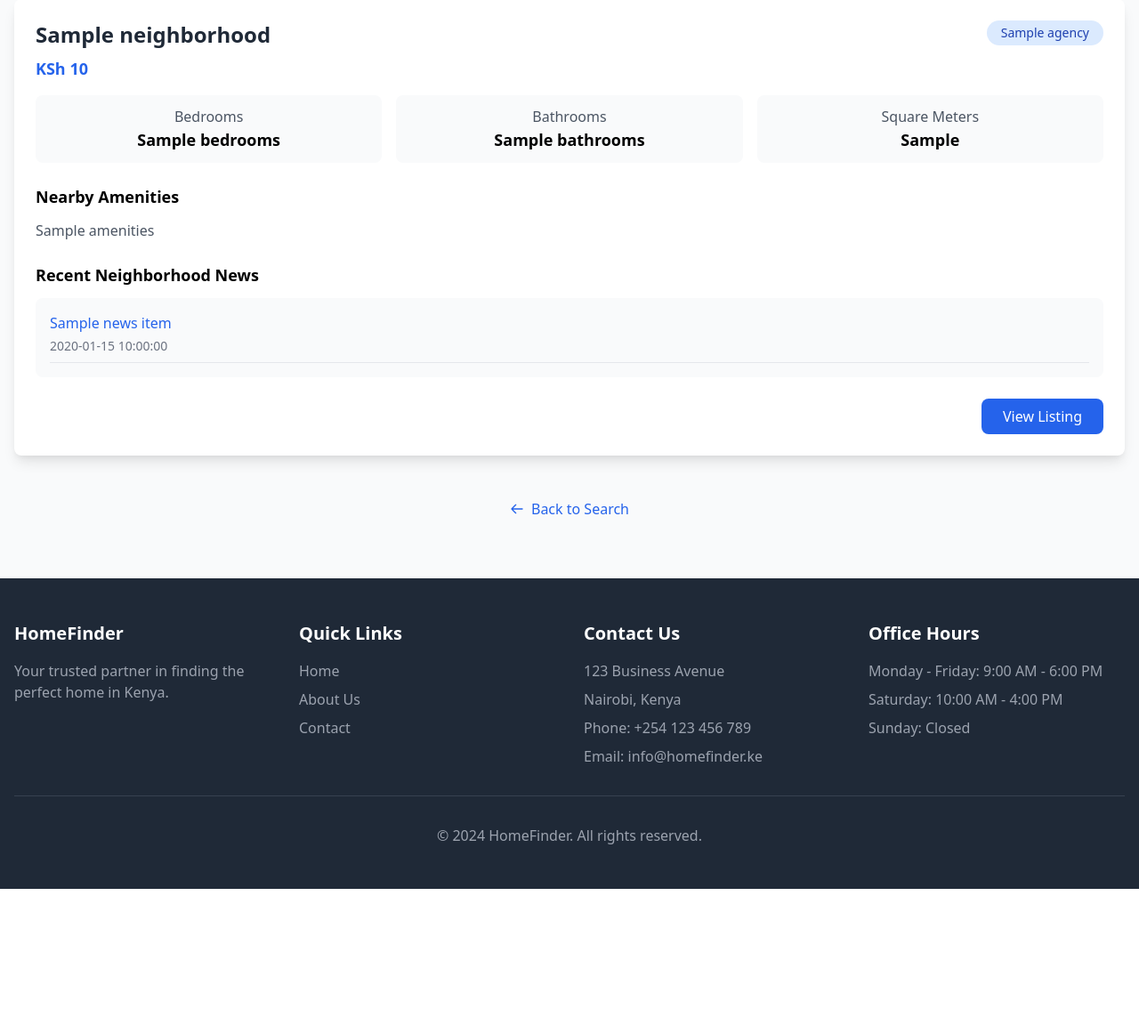
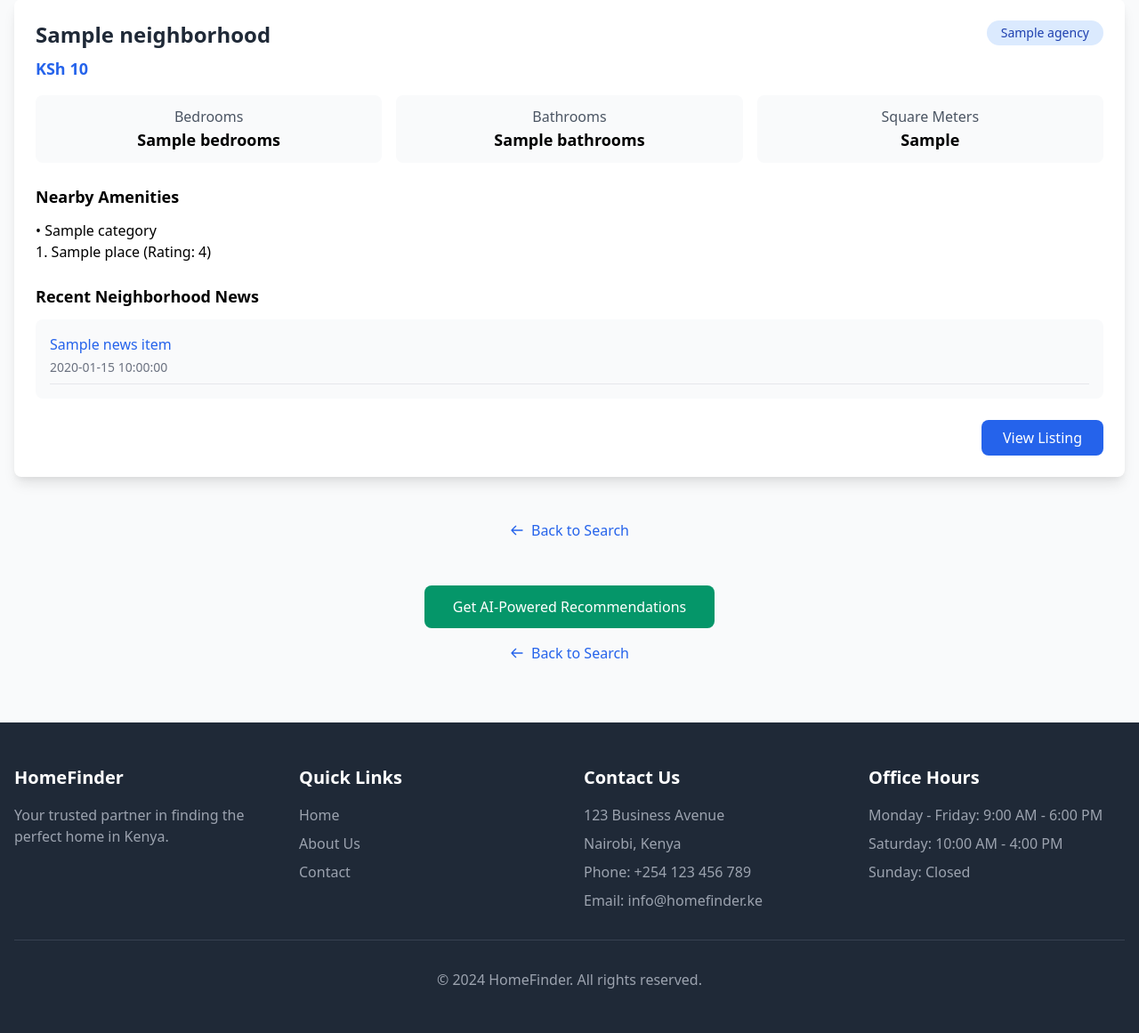
Before and after one commit to KolwaBrad/kenya_rental_recommender, a Python web app: template templates/results.html in a window 1280 px wide. Shown: the part 349-1510 px from the top of the page at 89% size. Before the commit the page ends 1348 px from the top, so only its background shows below. Run offline with Jinja, Linux system fonts and the light colour scheme; the template is opened without the code that fills it: most values are stand-ins (such as "Sample title", 1, 10 or a date in 2020).

Commit message:
ai recommendations button

```diff
--- a/templates/results.html
+++ b/templates/results.html
@@ -126,8 +126,21 @@
 
                         <div class="mb-6">
                             <h4 class="text-lg font-semibold mb-3">Nearby Amenities</h4>
-                            <div class="prose max-w-none text-gray-600">
-                                {{ property.amenities }}
+                            <div class="amenities-section">
+                                {% for category, places in property.amenities.items() %}
+                                <div class="amenity-category">
+                                    <div class="amenity-heading">• {{ category }}</div>
+                                    {% if places %}
+                                    <ul class="amenity-list">
+                                        {% for place in places %}
+                                        <li class="amenity-item">{{ loop.index }}. {{ place.name }} (Rating: {{ place.rating }})</li>
+                                        {% endfor %}
+                                    </ul>
+                                    {% else %}
+                                    <div class="no-amenities">No nearby places found</div>
+                                    {% endif %}
+                                </div>
+                                {% endfor %}
                             </div>
                         </div>
 
@@ -172,6 +185,22 @@
                 Back to Search
             </a>
         </div>
+
+        <!-- Updated results.html - Add button at the end of main section -->
+<div class="text-center mt-12 space-y-4">
+    <a href="{{ url_for('ai_recommendations', properties=properties) }}"
+       class="inline-flex items-center bg-green-600 text-white px-8 py-3 rounded-lg hover:bg-green-700 transition-colors">
+        Get AI-Powered Recommendations
+    </a>
+    <br>
+    <a href="/" class="inline-flex items-center text-blue-600 hover:text-blue-800">
+        <svg class="w-4 h-4 mr-2" fill="none" stroke="currentColor" viewBox="0 0 24 24">
+            <path stroke-linecap="round" stroke-linejoin="round" stroke-width="2" d="M10 19l-7-7m0 0l7-7m-7 7h18"/>
+        </svg>
+        Back to Search
+    </a>
+</div>
+
     </main>
 
     <!-- Footer -->
```
